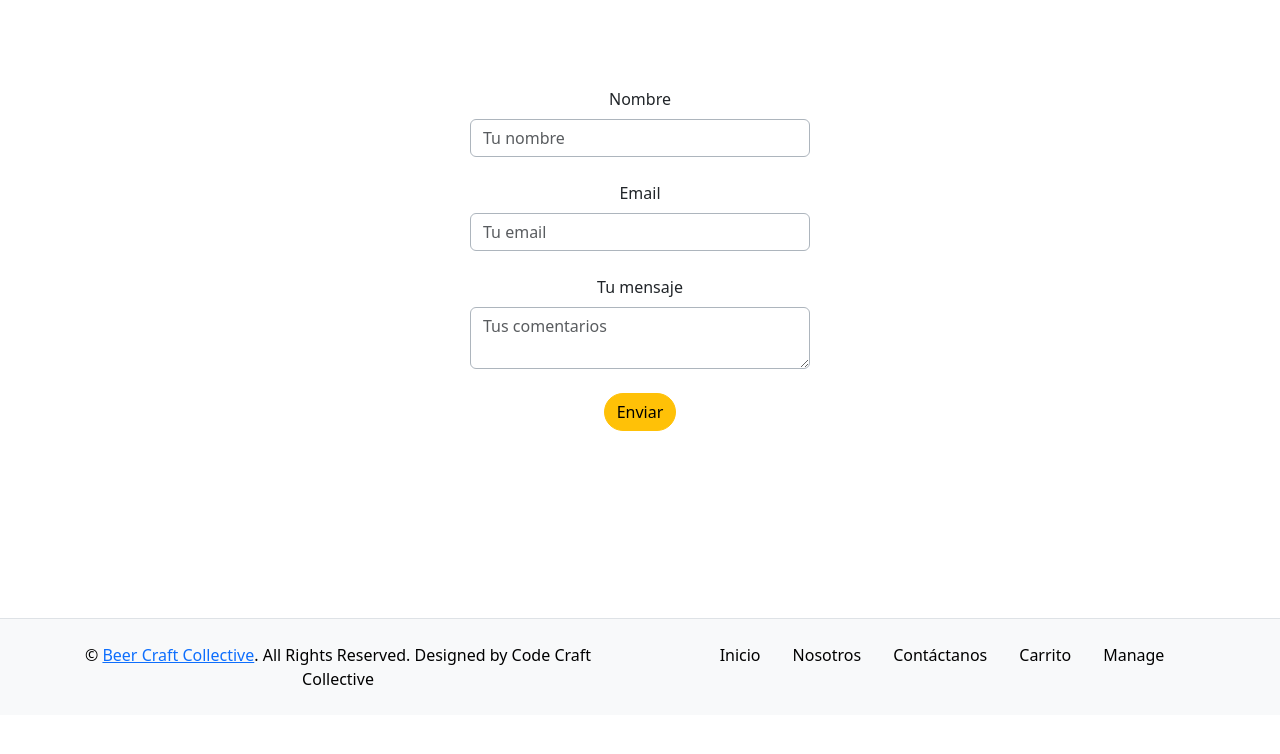
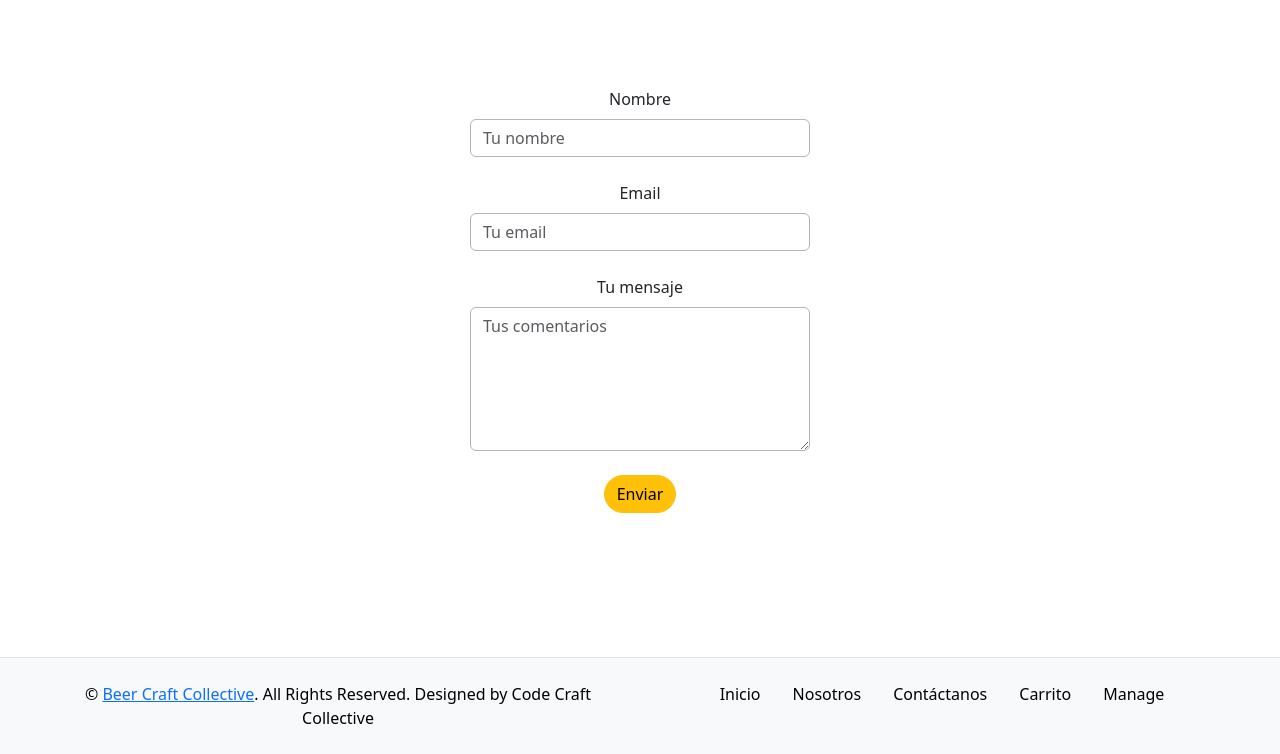
Before and after one commit to izetter/beercraftcollective, a website with bundled scripts: page pages/contact/contact.html in a window 1280 px wide. Shown: the part 85-839 px from the top of the page. Before the commit the page ends 800 px from the top, so only its background shows below. Built offline with nearby package versions, Linux system fonts and the light colour scheme.

Commit message:
Contact form text area max/min size

```diff
--- a/pages/contact/contact.css
+++ b/pages/contact/contact.css
@@ -1,8 +1,13 @@
 .shake {
 	animation: shake 1.1s cubic-bezier(.36, .07, .19, .97) both;
-	transform: translate3d(0, 0, 0);
 	backface-visibility: hidden;
 	perspective: 1000px;
+	transform: translate3d(0, 0, 0);
+}
+
+textarea#message {
+	max-height: 22rem;
+	min-height: 9rem;
 }
 
 @keyframes shake {
```
